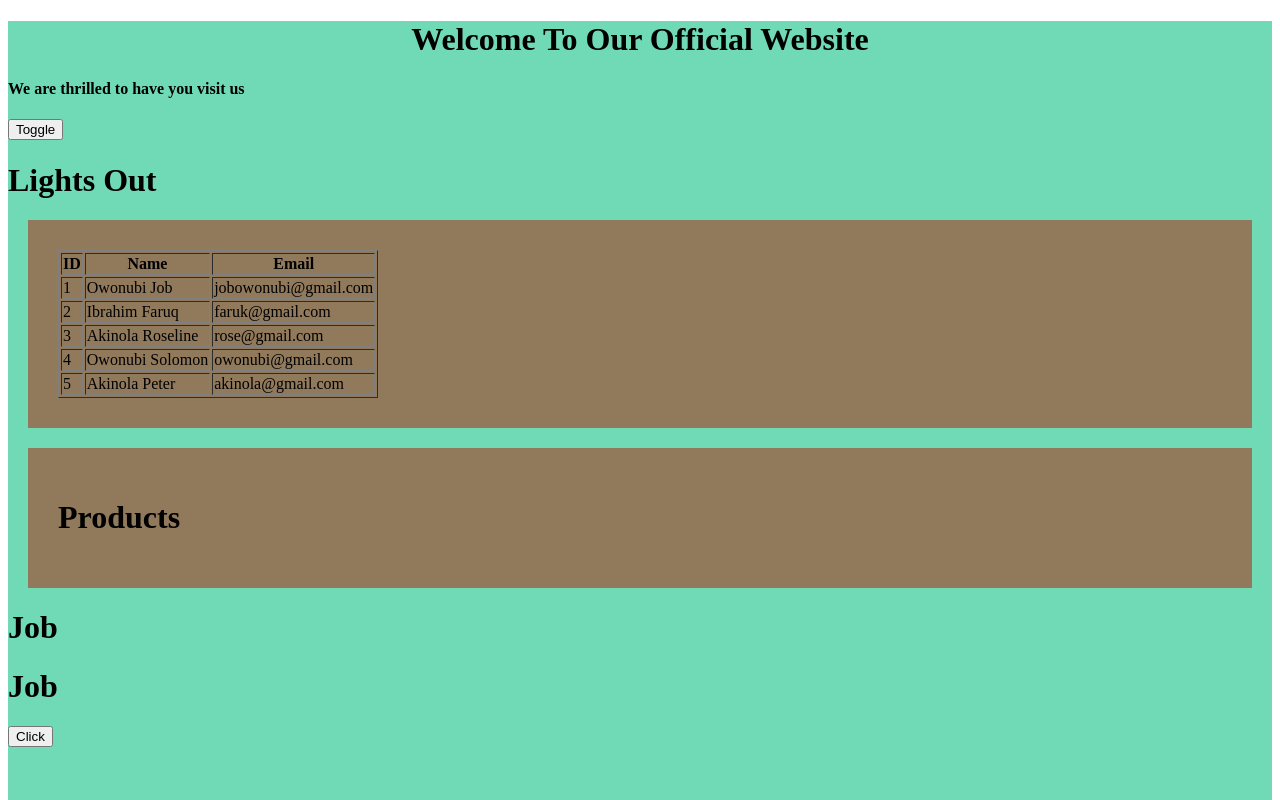
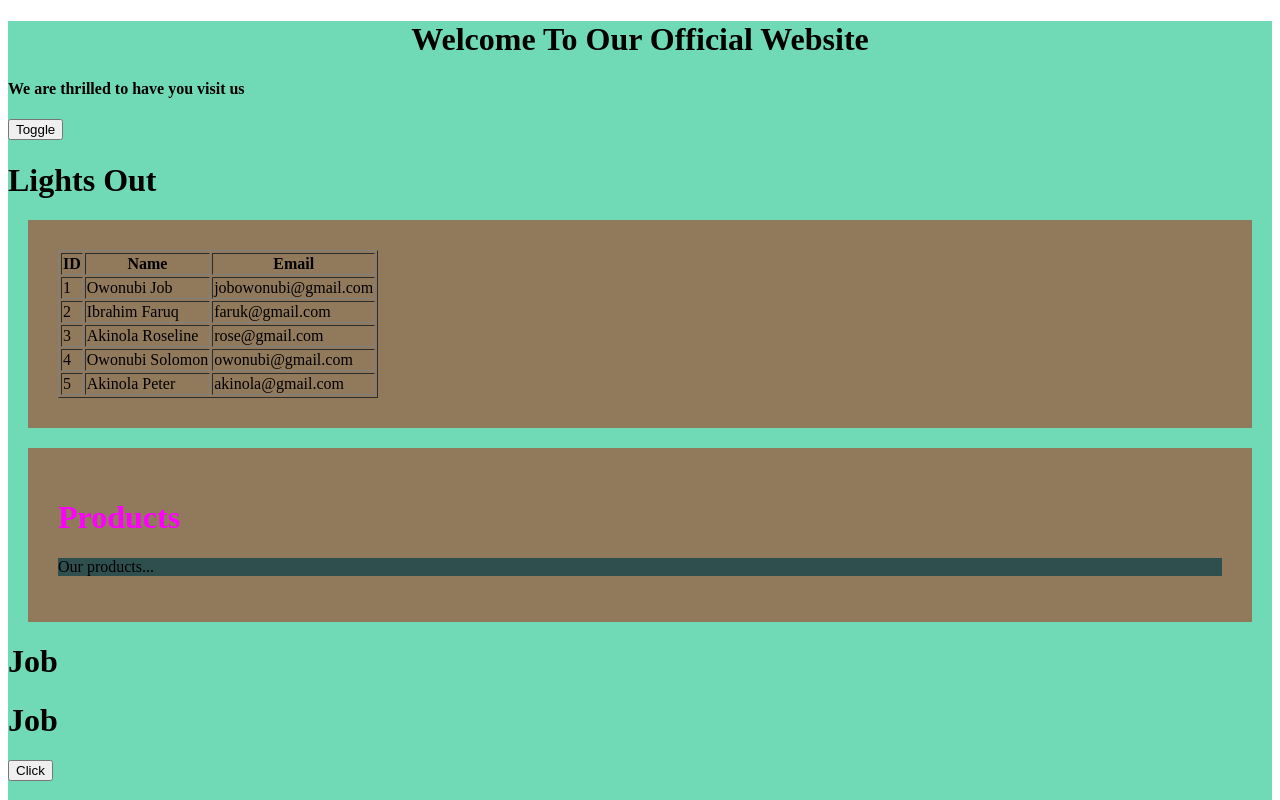
Before and after one commit to jobic10/learningvuejs, a Vue app: page / in a window 1280 px wide. Shown: the top 800 px of the page. Built offline with nearby package versions, Linux system fonts and the light colour scheme.

Commit message:
Class and style binding

```diff
--- a/src/App.vue
+++ b/src/App.vue
@@ -7,6 +7,7 @@
   <h1 v-once>{{ name }}</h1>
   <h1>{{ name }}</h1>
   <button v-on:click="func()">Click</button>
+  <h4>{{ isValid? "Yes":"No" }}</h4>
 </div>
 </template>
 
@@ -23,7 +24,8 @@ export default {
   },
   data() {
     return {
-      name: "Job"
+      name: "Job",
+      'isValid': false
     }
   },
   methods: {
--- a/src/components/Products.vue
+++ b/src/components/Products.vue
@@ -1,11 +1,18 @@
 <template>
     <div class="child">
-        <h1>Products</h1>
+        <h1 v-bind:style="{color:colorName}">Products</h1>
+        <p v-bind:class="{display:show}">Our products...</p>
     </div>
 </template>
 <script>
 export default {
-    name: "Products"
+    name: "Products",
+    data(){
+        return {
+            colorName:'magenta',
+            show:true
+        }
+    }
 }
 </script>
 
@@ -17,4 +24,7 @@ export default {
     padding: 30px;
     margin: 20px;
 }
+.display{
+    background-color: darkslategray;
+}
 </style>
```
